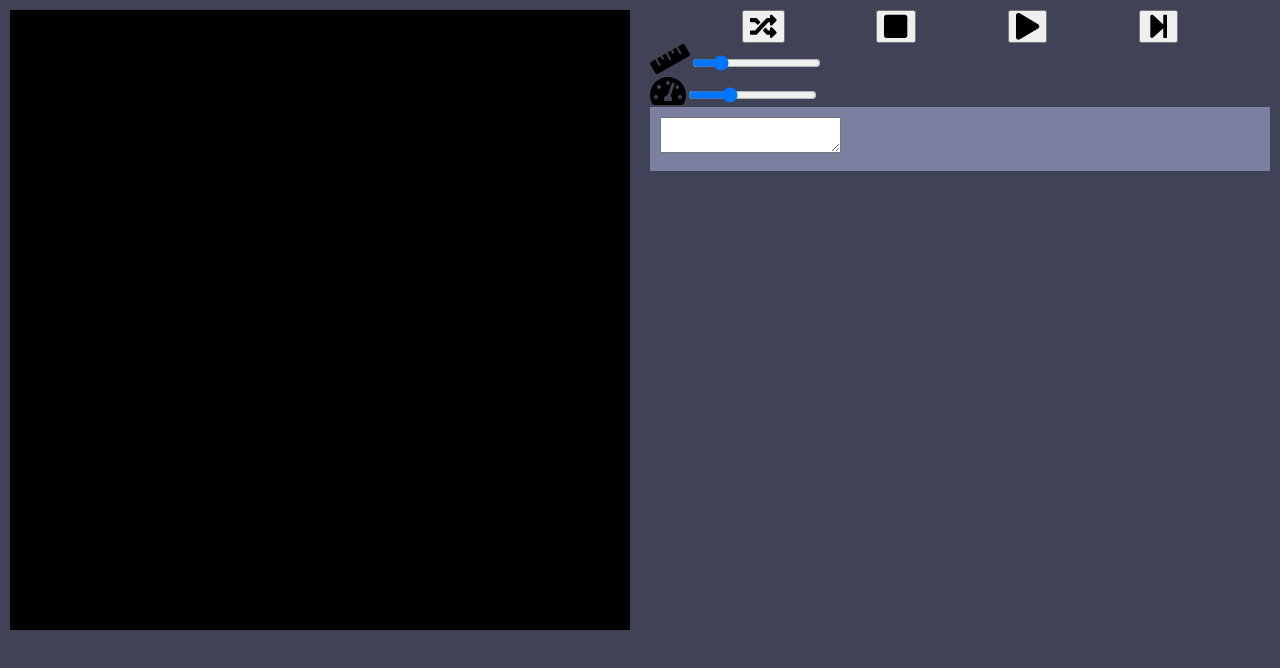
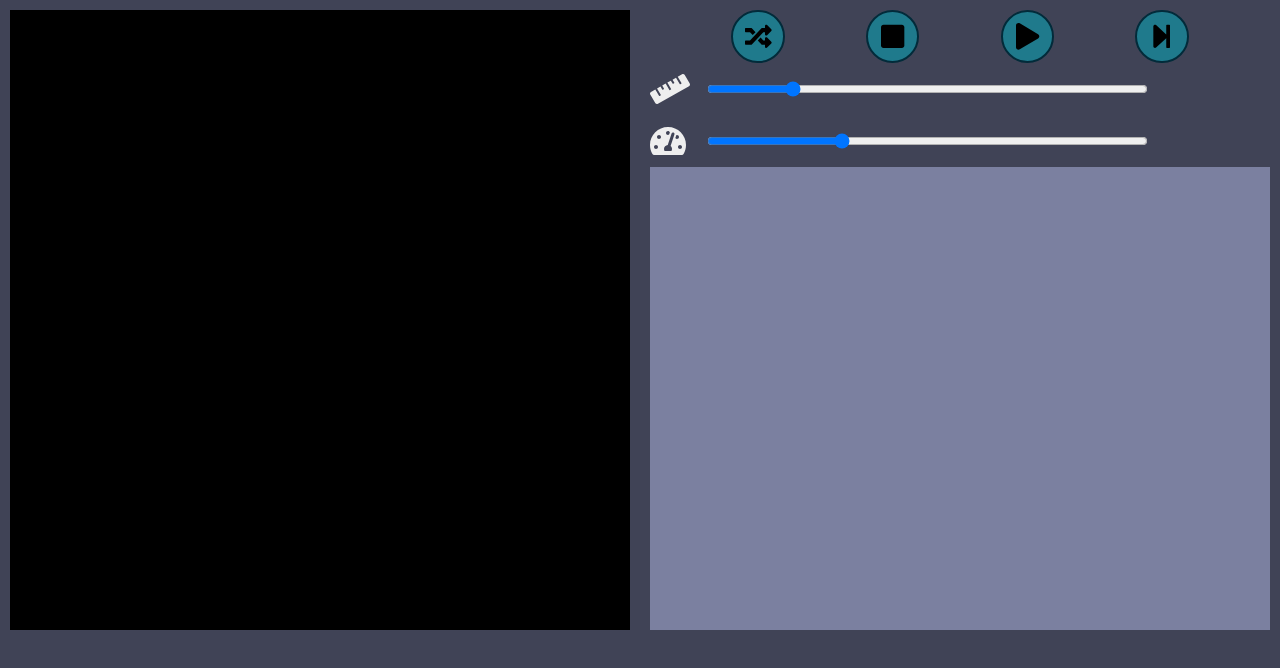
Before and after one commit to leftshift/colorfuck, a React (Vite) app: page / in a window 1280 px wide. Shown: the top 668 px of the page. Built offline with nearby package versions, Linux system fonts and the light colour scheme.

Commit message:
fix alignment issues, make display no higher than the screen

```diff
--- a/src/index.css
+++ b/src/index.css
@@ -12,17 +12,24 @@ body {
     display: flex;
     flex-direction: row;
     flex-wrap: wrap;
+    justify-content: space-evenly;
 }
 
 .split {
     padding: 10px;
-    flex-basis: 50vh;
+    flex-basis: 40vh;
     flex-grow: 1;
     flex-shrink: 0;
-    max-width: 100%;
+    display: flex;
+    flex-direction: column;
+    max-width: 90vh;
+    max-height: 90vh;
 }
 
 .controls {
+    display: flex;
+    flex-direction: column;
+    justify-content: center;
 }
 
 .buttons {
@@ -30,35 +37,72 @@ body {
     justify-content: space-evenly;
 }
 
-.buttons a {
+.sliders {
+    display: flex;
+    flex-direction: column;
+}
+
+.slider {
+    padding-top: 10px;
+    padding-bottom: 10px;
+    display: flex;
+    max-width: 500px;
+}
+
+.slider label {
+    color: #eeeeee;
+    flex: 1;
+}
+
+.slider input {
+    flex: 8;
+}
+
+.buttons button {
     color: #000;
     background-color: #1f7a8c;
     border-radius: 100%;
     border: 2px solid #022b3a;
-    width: 3em;
-    height: 3em;
+    width: 4em;
+    height: 4em;
     display: flex;
     justify-content: center;
     align-items: center;
 
 }
 
-.buttons a:hover {
+.buttons button:hover {
     background-color: #238ba0;
 }
 
-.buttons a:active {
+.buttons button:active {
     background-color: #1c7182;
 }
 
 .sourceBox,
 .inputBox {
-    border: 0;
+    flex: 1;
+    margin: 0px;
+    background-color: #7b80a0;
     padding: 10px;
+}
+
+.sourceBox, .inputBox textarea {
     background-color: #7b80a0;
     color: #111111;
     font-family: monospace;
     font-size: 28px;
+    word-break: break-all;
+}
+
+.inputBox textarea {
+    border: none;
+    resize: none;
+    width: 100%;
+}
+
+.sourceBox pre {
+    margin: 0;
 }
 
 .bitmap {
```
